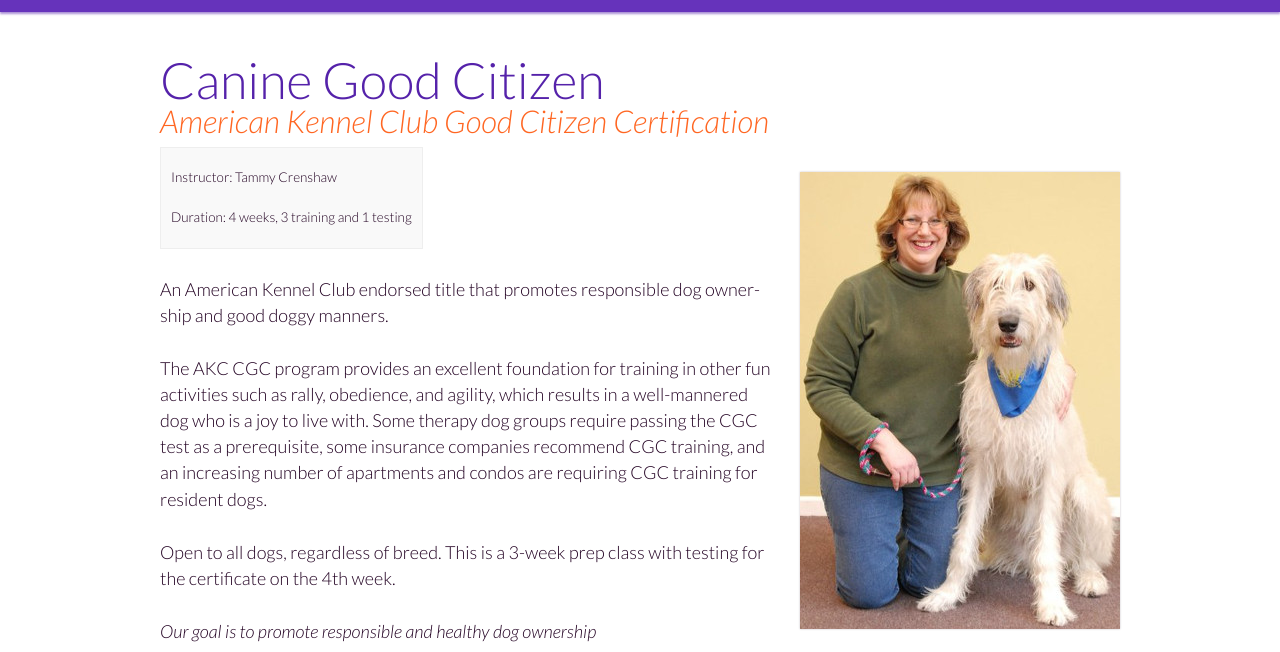
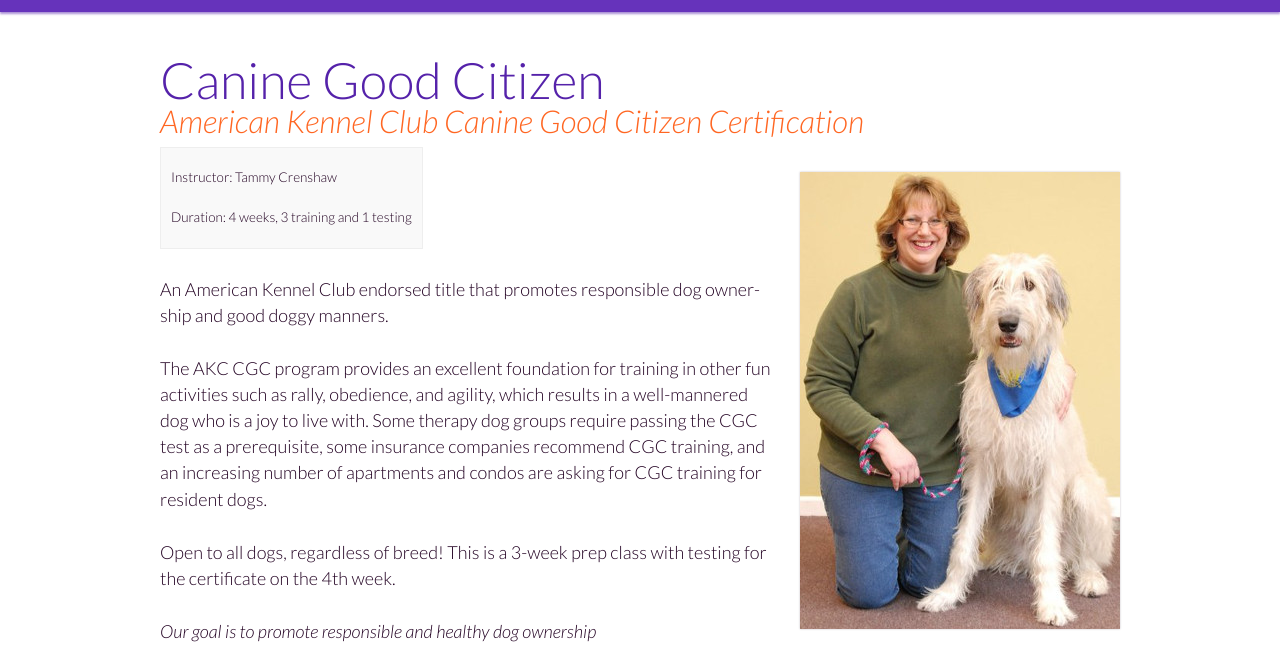
Before and after one commit to fidodogtraining/fidodogtraining.github.io, a Jekyll site: the page built from _classes/good-citizen-certification.md, in a window 1280 px wide. Shown: the part 127-779 px from the top of the page. Built offline with Jekyll 4.4.1, drawn with Linux system fonts in a browser that asks for light colours; Markdown is read by kramdown in place of the engine named in the settings.

Commit message:
Update good-citizen-certification.md

```diff
--- a/_classes/good-citizen-certification.md
+++ b/_classes/good-citizen-certification.md
@@ -1,7 +1,7 @@
 ---
 weight: 5
 title: Canine Good Citizen
-tagline: "American Kennel Club Good Citizen Certification"
+tagline: "American Kennel Club Canine Good Citizen Certification"
 image: cgc.jpg
 trainer: Tammy Crenshaw
 duration: "4 weeks, 3 training and 1 testing"
@@ -14,10 +14,10 @@
 activities such as rally, obedience, and agility, which results in a well-mannered
 dog who is a joy to live with. Some therapy dog groups require passing the CGC
 test as a prerequisite, some insurance companies recommend CGC training, and
-an increasing number of apartments and condos are requiring CGC training for
+an increasing number of apartments and condos are asking for CGC training for
 resident dogs.
 
-Open to all dogs, regardless of breed. This is a 3-week prep class with
+Open to all dogs, regardless of breed! This is a 3-week prep class with
 testing for the certificate on the 4th week.
 
 _Our goal is to promote responsible and healthy dog ownership_
```
